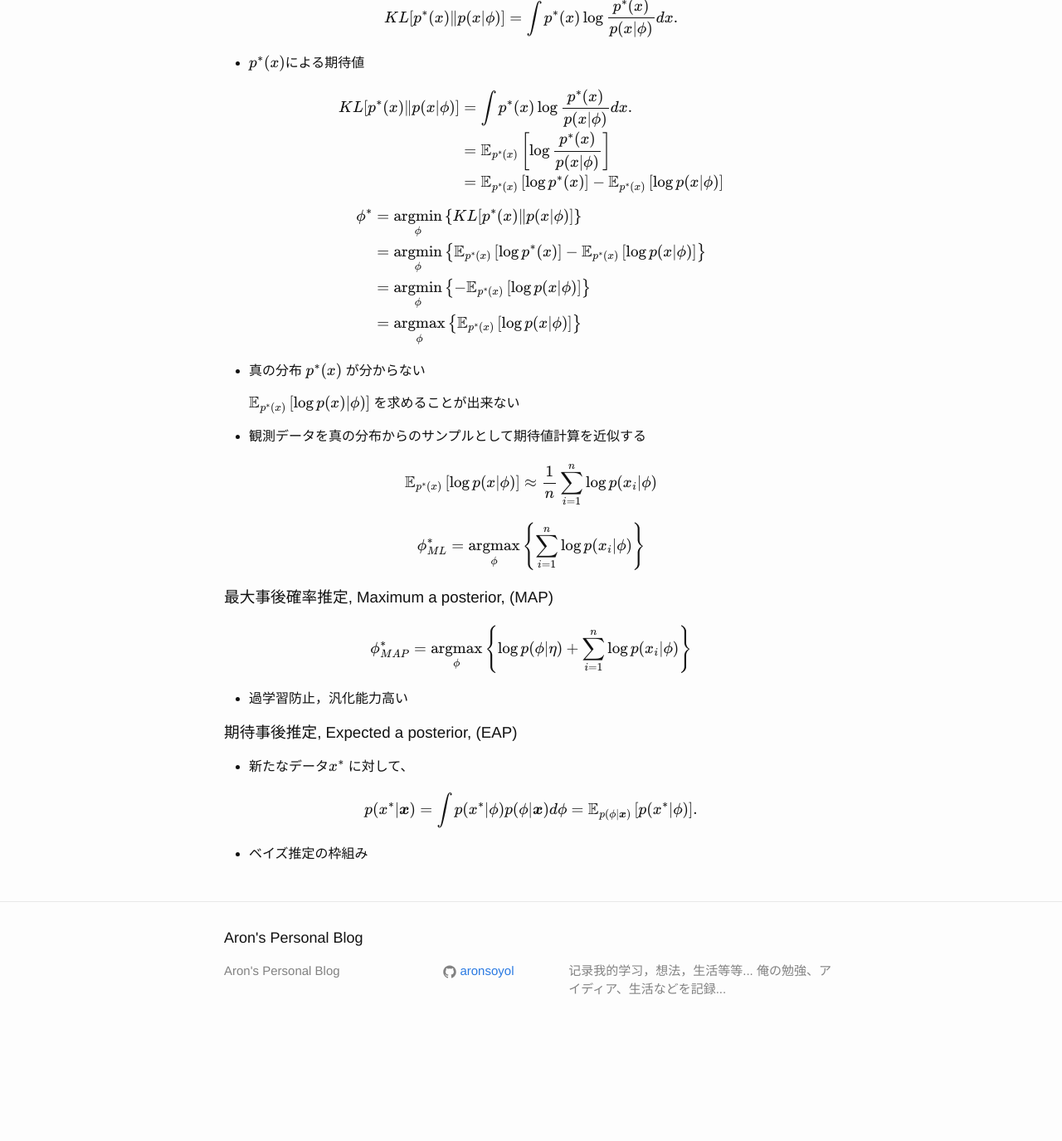
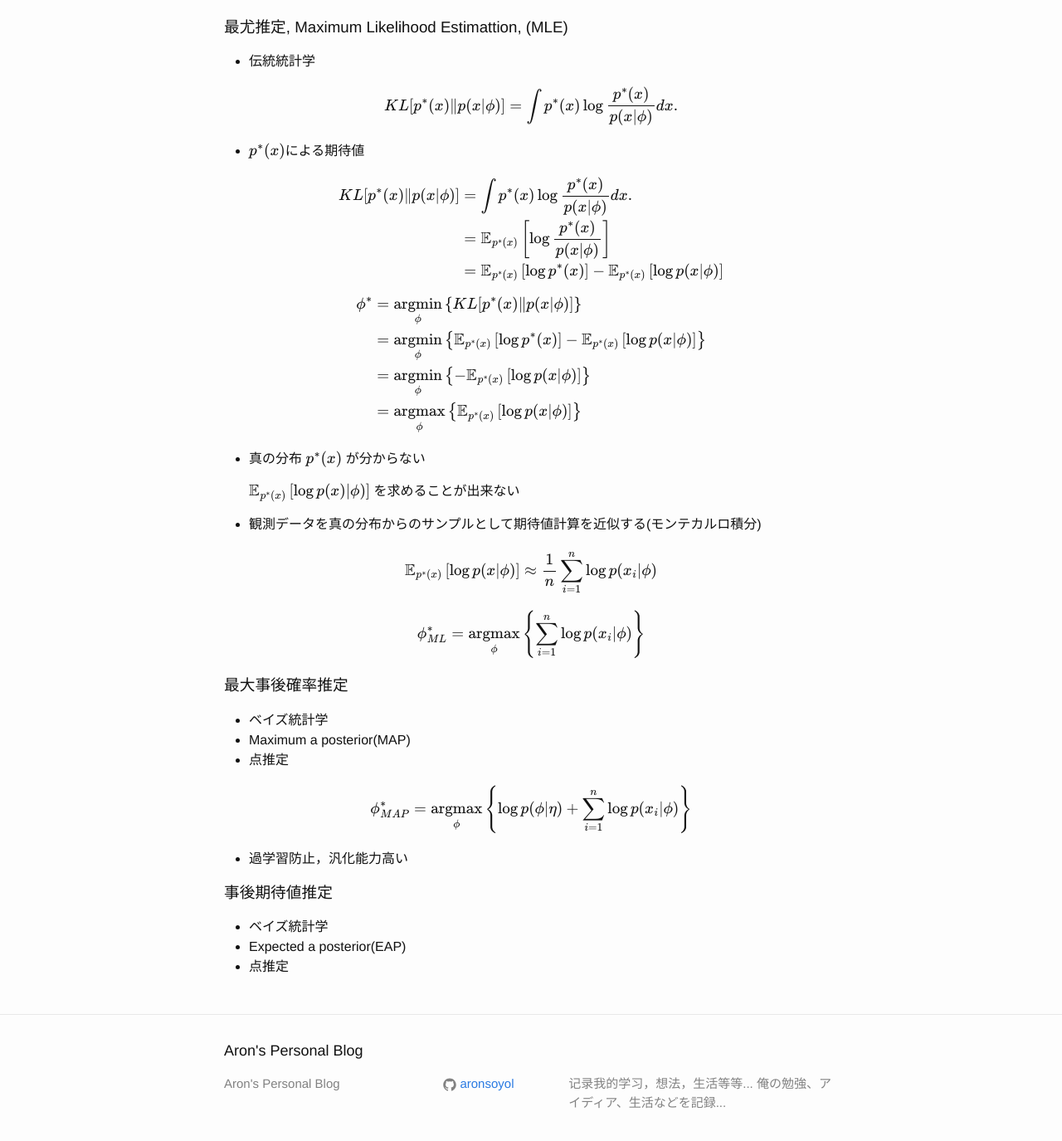
Before and after one commit to aronsoyol/aronsoyol.github.io, a Jekyll site: the page built from _posts/2017-08-08-topic-model.markdown, in a window 1280 px wide and 1400 px high, scrolled down 4169 px. Shown: the top 1375 px of the window at 83% size. Built offline with Jekyll 4.4.1, drawn with Linux system fonts in a browser that asks for light colours; formulas are drawn with MathJax 3; before the commit the page ends 5433 px from its top, so only the background shows below that; some of the changed text lies outside the part shown.

Commit message:
improve lda

```diff
--- a/_posts/2017-08-08-topic-model.markdown
+++ b/_posts/2017-08-08-topic-model.markdown
@@ -58,7 +58,7 @@ $$P(B_i|A)= \frac{P(A|B_i)P(B_i)}{P(A)}=\frac{P(A|B_i)p(\theta)}{\sum_{i=1}^{N}P
     $$p(\theta\vert\boldsymbol{x})=\frac{p(\theta)f(\boldsymbol{x}\vert\theta)}{\int_{\Theta}p(\theta)f(\boldsymbol{x}\vert\theta)d{\theta}}\propto p(\theta)\cdot f(\boldsymbol{x}\vert\theta)$$
 
     - $f(\boldsymbol{x}\vert\theta)=\prod_{i=i}^nf(x_i\vert\theta)$は尤度である、尤度は条件部$\theta$の関数で、$x$の分布ではない為、わざと$p$を使わない。
-    - ベイズでは分布のパラメータ$\theta$が確率分布すると仮定する
+    - ベイズでは分布のパラメータ$\theta$が確率分布すると仮定する, 伝統統計学ではパラメータが不変と見なす。
     - $\propto$：比例する
     - 分母は変数$\theta$にとって定数である$\Rightarrow $ 事後分布は事前分布と尤度に比例する
 
@@ -132,6 +132,8 @@ $$KL[p^*(x)\|p(x|\phi)]=\int p^*(x)\log\frac{p^*(x)}{p(x|\phi)}dx.$$
 
 $$KL[p^*(x)\|p(x|\phi)] \geq 0$$
 
+KL情報量が０の時は真の分布と近似の分布が一致する
+
 $$KL[p^*(x)\|p(x|\phi)] = 0\Leftrightarrow p^*(x)=p(x|\phi)$$
 
 - 以下によって$p(x\vert\phi)$を求める
@@ -139,6 +141,8 @@ $$KL[p^*(x)\|p(x|\phi)] = 0\Leftrightarrow p^*(x)=p(x|\phi)$$
 $$\phi^*= \mathop{\rm argmin}\limits_{\phi}\left\{KL[p^*(x)\|p(x|\phi)]\right\}$$
 
 ### 最尤推定, Maximum Likelihood Estimattion, (MLE)
+
+- 伝統統計学
 
 $$KL[p^*(x)\|p(x|\phi)]=\int p^*(x)\log\frac{p^*(x)}{p(x|\phi)}dx.$$
 
@@ -163,23 +167,24 @@ $p^*(x)$
     $\mathbb{E}_{p^*(x)}\left[\log{p(x)|\phi)}\right]$
     を求めることが出来ない
 
-- 観測データを真の分布からのサンプルとして期待値計算を近似する
+- 観測データを真の分布からのサンプルとして期待値計算を近似する(モンテカルロ積分)
 
 $$\mathbb{E}_{p^*(x)}\left[\log{p(x|\phi)}\right]\approx\frac{1}{n}\sum\limits_{i=1}^n\log p(x_i|\phi)$$
 
 $$\phi_{ML}^*=\mathop{\rm argmax}\limits_{\phi}\left\{\sum\limits_{i=1}^n\log p(x_i|\phi)\right\}$$
 
-### 最大事後確率推定, Maximum a posterior, (MAP)
+### 最大事後確率推定
+
+- ベイズ統計学
+- Maximum a posterior(MAP)
+- 点推定
 
 $$\phi_{MAP}^*=\mathop{\rm argmax}\limits_{\phi}\left\{\log p(\phi|\eta)+\sum\limits_{i=1}^n\log p(x_i|\phi)\right\}$$
 
 - 過学習防止，汎化能力高い
 
-### 期待事後推定, Expected a posterior, (EAP)
+### 事後期待値推定
 
-- 新たなデータ$x^*$
-に対して、
-
-$$p(x^*|\boldsymbol{x})=\int p(x^*|\phi)p(\phi|\boldsymbol{x})d\phi= \mathbb{E}_{p(\phi|\boldsymbol{x})}\left[p(x^*|\phi)\right].$$
-
-- ベイズ推定の枠組み
+- ベイズ統計学
+- Expected a posterior(EAP)
+- 点推定
```
Also changed, not shown: other parts of _posts/2017-08-08-topic-model.markdown (+1 -1 lines).
